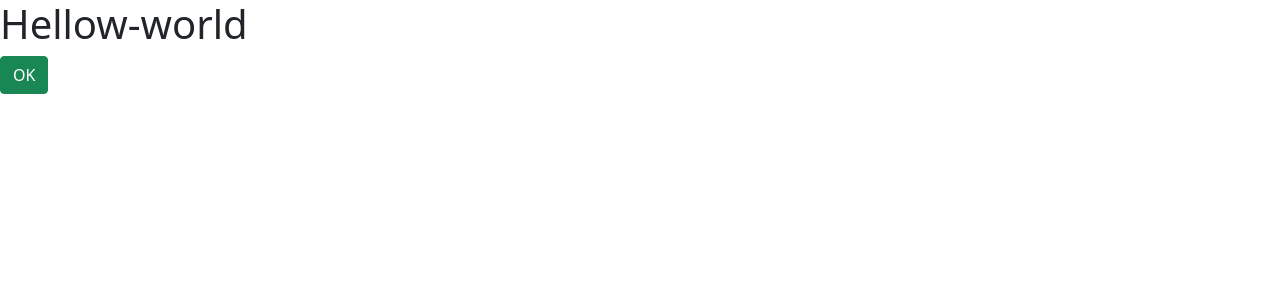
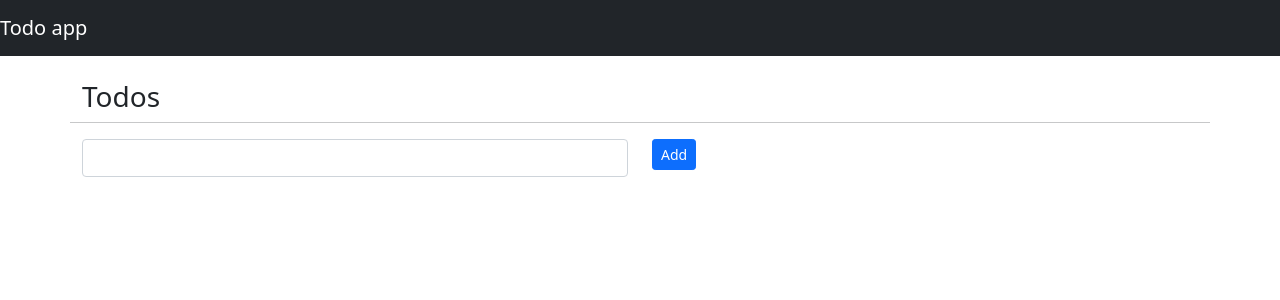
Before and after one commit to CristianolBrum/angular_spring_rapido, an Angular app in the folder front-end/: page / in a window 1280 px wide. Shown: the top 300 px of the page. Built offline with nearby package versions, Linux system fonts and the light colour scheme.

Commit message:
aula 16 - criando nossa tela

```diff
--- a/front-end/src/app/app.component.html
+++ b/front-end/src/app/app.component.html
@@ -1,2 +1,16 @@
-<h1>{{ mensagem }}</h1>
-<button class="btn btn-success">OK</button>
+<nav class=" navbar navbar-dark bg-dark">
+    <a class="navbar-brand">Todo app</a>
+</nav>
+
+<div class="container mt-4">
+    <h3>Todos</h3>
+    <div class="row">
+        <hr />
+        <div class="col-md-6">
+            <input type="text" class="form-control" />
+        </div>
+        <div class="col-md-2">
+            <button class="btn btn-sm btn-primary">Add </button>
+        </div>
+    </div>
+</div>
```
